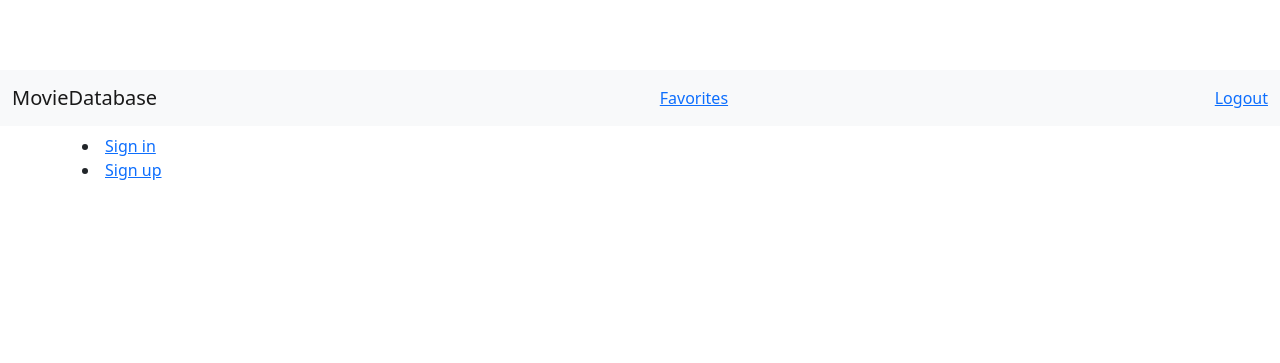
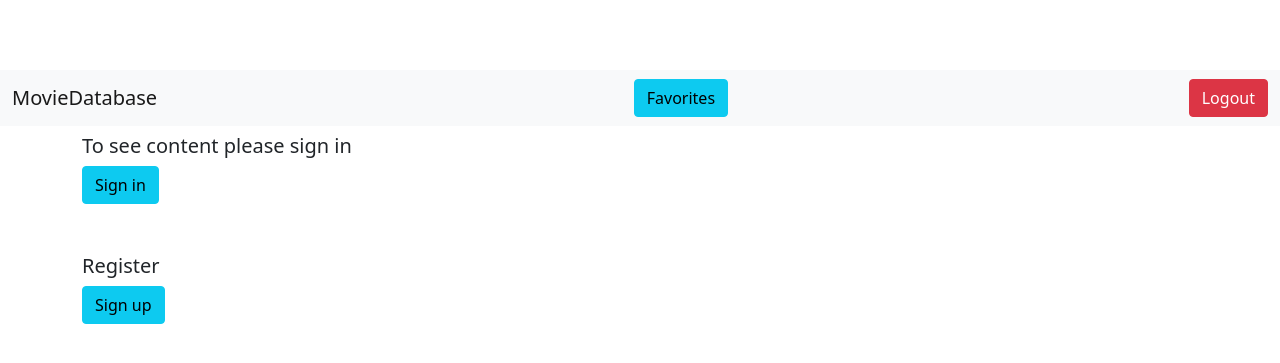
Before and after one commit to daedel/MovieDatabase, a Django app: page / in a window 1280 px wide. Shown: the top 363 px of the page. Run offline with Django 3.2, Linux system fonts and the light colour scheme.

Commit message:
little style improvment on index.html

```diff
--- a/MainApp/templates/base.html
+++ b/MainApp/templates/base.html
@@ -19,8 +19,8 @@
 <nav class="navbar navbar-light bg-light">
   <div class="container-fluid">
     <a class="navbar-brand" href="/">MovieDatabase</a>
-      <a class="nav-item" href="{% url 'favorites' %}">Favorites</a>
-      <a class="nav-item" href="{% url 'logout' %}">Logout</a>
+      <a class="nav-item btn btn-info" href="{% url 'favorites' %}">Favorites</a>
+      <a class="nav-item btn btn-danger" href="{% url 'logout' %}">Logout</a>
   </div>
 </nav>
 
--- a/MainApp/templates/index.html
+++ b/MainApp/templates/index.html
@@ -7,8 +7,13 @@
 
 {% block content %}
     {%  if not user.is_authenticated %}
-        <li><a href="{% url 'login' %}">Sign in</a></li>
-        <li><a href="{% url 'signup' %}">Sign up</a></li>
+        <h5>To see content please sign in</h5>
+        <li style="list-style-type: none;"><a class="btn btn-info"  href="{% url 'login' %}">Sign in</a></li>
+        <div style="padding-top: 50px">
+            <h5>Register</h5>
+            <li style="list-style-type: none;"><a class="btn btn-info"href="{% url 'signup' %}">Sign up</a></li>
+        </div>
+
     {% else %}
         <form method="get" action=".">
             <input type="text" value="Type movie title" name="title">
@@ -50,9 +55,9 @@
     {% endif %}
     {% for i in movie_info.paginator.page_range %}
       {% if movie_info.number == i %}
-        <li class="active"><span>{{ i }} <span class="sr-only">(current)</span></span></li>
+        <li class="active btn btn-info"><span>{{ i }} </span></li>
       {% else %}
-        <li><a href="?{% url_replace page=i %}">{{ i }}</a></li>
+        <li><a class="btn btn-light "href="?{% url_replace page=i %}">{{ i }}</a></li>
       {% endif %}
     {% endfor %}
     {% if movie_info.has_next %}
```
